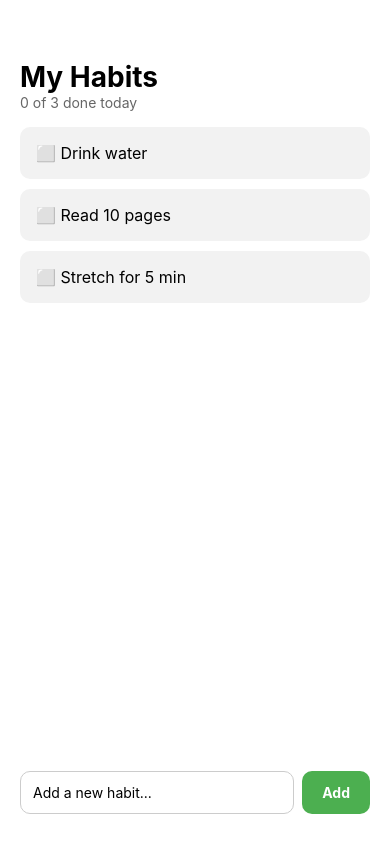
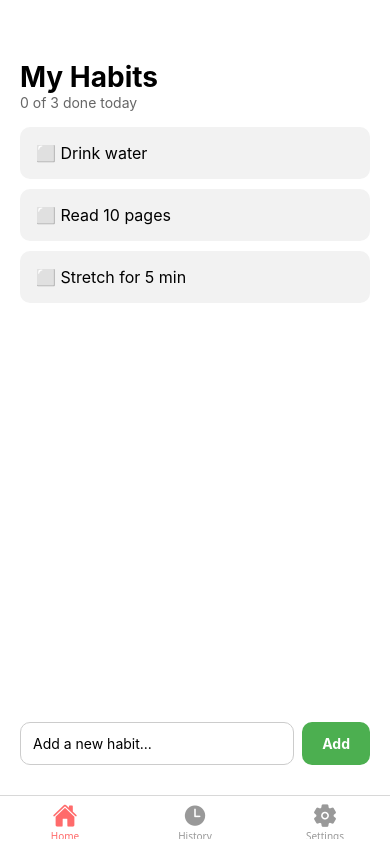
Before and after one commit to hassanlolade20-stack/habit-tracker, a React Native app: screen /Home in a window 390 px wide. Built offline with nearby package versions, Linux system fonts and the light colour scheme.

Commit message:
Add bottom tab navigation with Home, History, Settings screens

```diff
--- a/App.tsx
+++ b/App.tsx
@@ -1,131 +1,40 @@
-import { useState, useEffect } from 'react';
-import AsyncStorage from '@react-native-async-storage/async-storage';
-import { View, Text, Pressable, TextInput, StyleSheet, FlatList } from 'react-native';
+import { NavigationContainer } from '@react-navigation/native';
+import { createBottomTabNavigator } from '@react-navigation/bottom-tabs';
+import { Ionicons } from '@expo/vector-icons';
 
-// 1. TYPESCRIPT: define the "shape" of a Habit.
-// This means every habit MUST have these 3 fields, or TypeScript will complain.
-interface Habit {
-  id: string;
-  title: string;
-  done: boolean;
-}
+import HomeScreen from './screens/HomeScreen';
+import HistoryScreen from './screens/HistoryScreen';
+import SettingsScreen from './screens/SettingsScreen';
+
+const Tab = createBottomTabNavigator();
 
 export default function App() {
-  // 2. STATE: the list of habits. Starts with 3 examples.
-  // <Habit[]> tells TypeScript "this state is an array of Habit objects"
-  const [habits, setHabits] = useState<Habit[]>([
-    { id: '1', title: 'Drink water', done: false },
-    { id: '2', title: 'Read 10 pages', done: false },
-    { id: '3', title: 'Stretch for 5 min', done: false },
-  ]);
+  return (
+    <NavigationContainer>
+      <Tab.Navigator
+        screenOptions={({ route }) => ({
+          headerShown: false,
+          tabBarActiveTintColor: '#FF6B6B',
+          tabBarInactiveTintColor: '#999',
+          tabBarIcon: ({ color, size }) => {
+            let iconName: keyof typeof Ionicons.glyphMap = 'home';
 
-  // 3. STATE: what the user is currently typing in the input box
-  const [newHabit, setNewHabit] = useState('');
-  // Load saved habits from the phone when the app first opens
-useEffect(() => {
-  async function loadHabits() {
-    const saved = await AsyncStorage.getItem('habits');
-    if (saved) {
-      setHabits(JSON.parse(saved));
-    }
-  }
-  loadHabits();
-}, []);
+            if (route.name === 'Home') {
+              iconName = 'home';
+            } else if (route.name === 'History') {
+              iconName = 'time';
+            } else if (route.name === 'Settings') {
+              iconName = 'settings';
+            }
 
-// Save habits to the phone every time the list changes
-useEffect(() => {
-  AsyncStorage.setItem('habits', JSON.stringify(habits));
-}, [habits]);
-
-  // 4. This function toggles one habit's "done" status by id
-  function toggleHabit(id: string) {
-    setHabits(
-      habits.map((habit) =>
-        habit.id === id ? { ...habit, done: !habit.done } : habit
-      )
-    );
-  }
-
-  // 5. This function adds a new habit to the list
-  function addHabit() {
-    if (newHabit.trim() === '') return; // ignore empty input
-    const habit: Habit = {
-      id: Date.now().toString(), // quick unique id
-      title: newHabit,
-      done: false,
-    };
-    setHabits([...habits, habit]);
-    setNewHabit(''); // clear the input box after adding
-  }
-
-  const doneCount = habits.filter((h) => h.done).length;
-
-  return (
-    <View style={styles.container}>
-      <Text style={styles.header}>My Habits</Text>
-      <Text style={styles.subheader}>
-        {doneCount} of {habits.length} done today
-      </Text>
-
-      {/* List of habits */}
-      <FlatList
-        data={habits}
-        keyExtractor={(item) => item.id}
-        renderItem={({ item }) => (
-          // 6. TOUCH HANDLING: Pressable makes each row tappable
-          <Pressable
-            onPress={() => toggleHabit(item.id)}
-            style={[styles.habitRow, item.done && styles.habitDone]}
-          >
-            <Text style={styles.habitText}>
-              {item.done ? '✅' : '⬜️'} {item.title}
-            </Text>
-          </Pressable>
-        )}
-      />
-
-      {/* Add new habit */}
-      <View style={styles.addRow}>
-        <TextInput
-          style={styles.input}
-          placeholder="Add a new habit..."
-          value={newHabit}
-          onChangeText={setNewHabit} // updates state on every keystroke
-        />
-        <Pressable style={styles.addButton} onPress={addHabit}>
-          <Text style={styles.addButtonText}>Add</Text>
-        </Pressable>
-      </View>
-    </View>
+            return <Ionicons name={iconName} size={size} color={color} />;
+          },
+        })}
+      >
+        <Tab.Screen name="Home" component={HomeScreen} />
+        <Tab.Screen name="History" component={HistoryScreen} />
+        <Tab.Screen name="Settings" component={SettingsScreen} />
+      </Tab.Navigator>
+    </NavigationContainer>
   );
 }
-
-const styles = StyleSheet.create({
-  container: { flex: 1, paddingTop: 60, paddingHorizontal: 20, backgroundColor: '#fff' },
-  header: { fontSize: 28, fontWeight: 'bold' },
-  subheader: { fontSize: 14, color: '#666', marginBottom: 16 },
-  habitRow: {
-    padding: 16,
-    backgroundColor: '#f2f2f2',
-    borderRadius: 10,
-    marginBottom: 10,
-  },
-  habitDone: { backgroundColor: '#d4f8d4' },
-  habitText: { fontSize: 16 },
-  addRow: { flexDirection: 'row', marginTop: 20, marginBottom: 30 },
-  input: {
-    flex: 1,
-    borderWidth: 1,
-    borderColor: '#ccc',
-    borderRadius: 10,
-    padding: 12,
-    marginRight: 8,
-  },
-  addButton: {
-    backgroundColor: '#4CAF50',
-    borderRadius: 10,
-    paddingHorizontal: 20,
-    justifyContent: 'center',
-  },
-  addButtonText: { color: '#fff', fontWeight: 'bold' },
-});
--- /dev/null
+++ b/screens/HistoryScreen.tsx
@@ -0,0 +1,16 @@
+import { View, Text, StyleSheet } from 'react-native';
+
+export default function HistoryScreen() {
+  return (
+    <View style={styles.container}>
+      <Text style={styles.header}>History</Text>
+      <Text style={styles.subtext}>Your completed days will show up here.</Text>
+    </View>
+  );
+}
+
+const styles = StyleSheet.create({
+  container: { flex: 1, paddingTop: 60, paddingHorizontal: 20, backgroundColor: '#fff' },
+  header: { fontSize: 28, fontWeight: 'bold' },
+  subtext: { fontSize: 14, color: '#666', marginTop: 10 },
+});
--- /dev/null
+++ b/screens/HomeScreen.tsx
@@ -0,0 +1,98 @@
+import { useState, useEffect } from 'react';
+import { View, Text, Pressable, TextInput, StyleSheet, FlatList } from 'react-native';
+import AsyncStorage from '@react-native-async-storage/async-storage';
+
+interface Habit {
+  id: string;
+  title: string;
+  done: boolean;
+}
+
+export default function HomeScreen() {
+  const [habits, setHabits] = useState<Habit[]>([
+    { id: '1', title: 'Drink water', done: false },
+    { id: '2', title: 'Read 10 pages', done: false },
+    { id: '3', title: 'Stretch for 5 min', done: false },
+  ]);
+  const [newHabit, setNewHabit] = useState('');
+
+  useEffect(() => {
+    async function loadHabits() {
+      const saved = await AsyncStorage.getItem('habits');
+      if (saved) {
+        setHabits(JSON.parse(saved));
+      }
+    }
+    loadHabits();
+  }, []);
+
+  useEffect(() => {
+    AsyncStorage.setItem('habits', JSON.stringify(habits));
+  }, [habits]);
+
+  function toggleHabit(id: string) {
+    setHabits(
+      habits.map((habit) =>
+        habit.id === id ? { ...habit, done: !habit.done } : habit
+      )
+    );
+  }
+
+  function addHabit() {
+    if (newHabit.trim() === '') return;
+    const habit: Habit = { id: Date.now().toString(), title: newHabit, done: false };
+    setHabits([...habits, habit]);
+    setNewHabit('');
+  }
+
+  const doneCount = habits.filter((h) => h.done).length;
+
+  return (
+    <View style={styles.container}>
+      <Text style={styles.header}>My Habits</Text>
+      <Text style={styles.subheader}>
+        {doneCount} of {habits.length} done today
+      </Text>
+
+      <FlatList
+        data={habits}
+        keyExtractor={(item) => item.id}
+        renderItem={({ item }) => (
+          <Pressable
+            onPress={() => toggleHabit(item.id)}
+            style={[styles.habitRow, item.done && styles.habitDone]}
+          >
+            <Text style={styles.habitText}>
+              {item.done ? '✅' : '⬜️'} {item.title}
+            </Text>
+          </Pressable>
+        )}
+      />
+
+      <View style={styles.addRow}>
+        <TextInput
+          style={styles.input}
+          placeholder="Add a new habit..."
+          value={newHabit}
+          onChangeText={setNewHabit}
+        />
+        <Pressable style={styles.addButton} onPress={addHabit}>
+          <Text style={styles.addButtonText}>Add</Text>
+        </Pressable>
+      </View>
+    </View>
+  );
+}
+
+const styles = StyleSheet.create({
+  container: { flex: 1, paddingTop: 60, paddingHorizontal: 20, backgroundColor: '#fff' },
+  header: { fontSize: 28, fontWeight: 'bold' },
+  subheader: { fontSize: 14, color: '#666', marginBottom: 16 },
+  habitRow: { padding: 16, backgroundColor: '#f2f2f2', borderRadius: 10, marginBottom: 10 },
+  habitDone: { backgroundColor: '#d4f8d4' },
+  habitText: { fontSize: 16 },
+  addRow: { flexDirection: 'row', marginTop: 20, marginBottom: 30 },
+  input: { flex: 1, borderWidth: 1, borderColor: '#ccc', borderRadius: 10, padding: 12, marginRight: 8 },
+  addButton: { backgroundColor: '#4CAF50', borderRadius: 10, paddingHorizontal: 20, justifyContent: 'center' },
+  addButtonText: { color: '#fff', fontWeight: 'bold' },
+});
--- /dev/null
+++ b/screens/SettingsScreen.tsx
@@ -0,0 +1,16 @@
+import { View, Text, StyleSheet } from 'react-native';
+
+export default function SettingsScreen() {
+  return (
+    <View style={styles.container}>
+      <Text style={styles.header}>Settings</Text>
+      <Text style={styles.subtext}>App settings will go here.</Text>
+    </View>
+  );
+}
+
+const styles = StyleSheet.create({
+  container: { flex: 1, paddingTop: 60, paddingHorizontal: 20, backgroundColor: '#fff' },
+  header: { fontSize: 28, fontWeight: 'bold' },
+  subtext: { fontSize: 14, color: '#666', marginTop: 10 },
+});
```
Also changed, not shown: package.json (+6 -1 lines), 1 other file (tests, documents, lock files or other folders).
